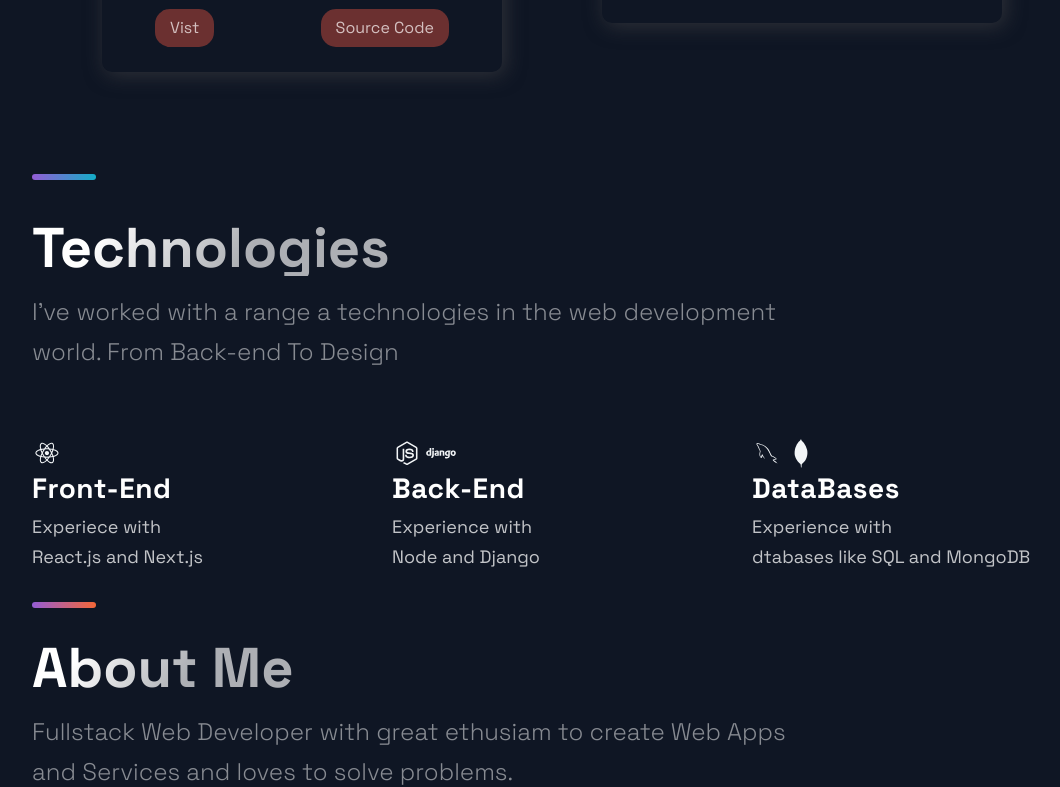
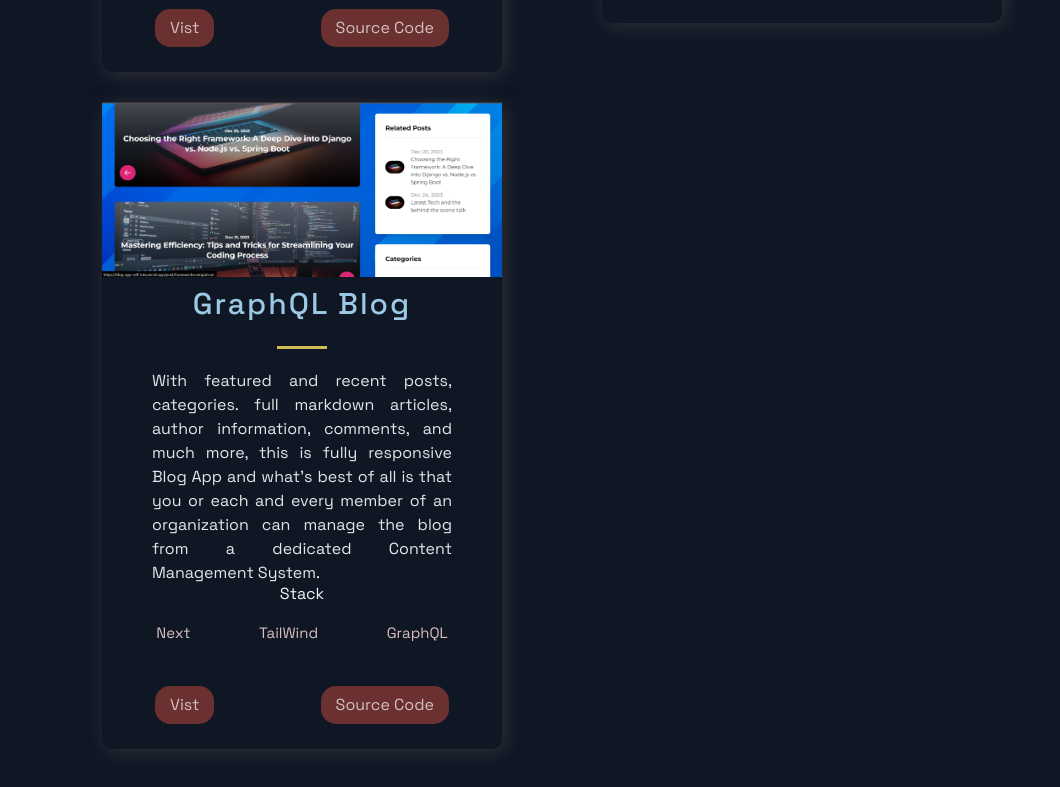
Before and after one commit to pranavrai070/next_portfolio, a Next.js app: page / in a window 1280 px wide. Shown: the part 2023-2810 px from the top of the page, without its empty margins (88-1148 px from the left). Built offline with nearby package versions, Linux system fonts and the light colour scheme.

Commit message:
blog project added to portfolio

```diff
--- a/src/constants/constants.js
+++ b/src/constants/constants.js
@@ -35,6 +35,15 @@
     visit: 'https://nike-landing-page-omega.vercel.app/',
     id: 3,
   },
+  {
+    title: 'GraphQL Blog',
+    description: "With featured and recent posts, categories. full markdown articles, author information, comments, and much more, this is fully responsive Blog App and what's best of all is that you or each and every member of an organization can manage the blog from a dedicated Content Management System.",
+    image: '/images/5.png',
+    tags: ['Next', 'TailWind', 'GraphQL'],
+    source: 'https://github.com/pranavrai070/blog_app',
+    visit: 'https://blog-app-self-iota.vercel.app/',
+    id: 4,
+  },
 ];
 
 export const TimeLineData = [
```
Also changed, not shown: public/images/5.png (added).
